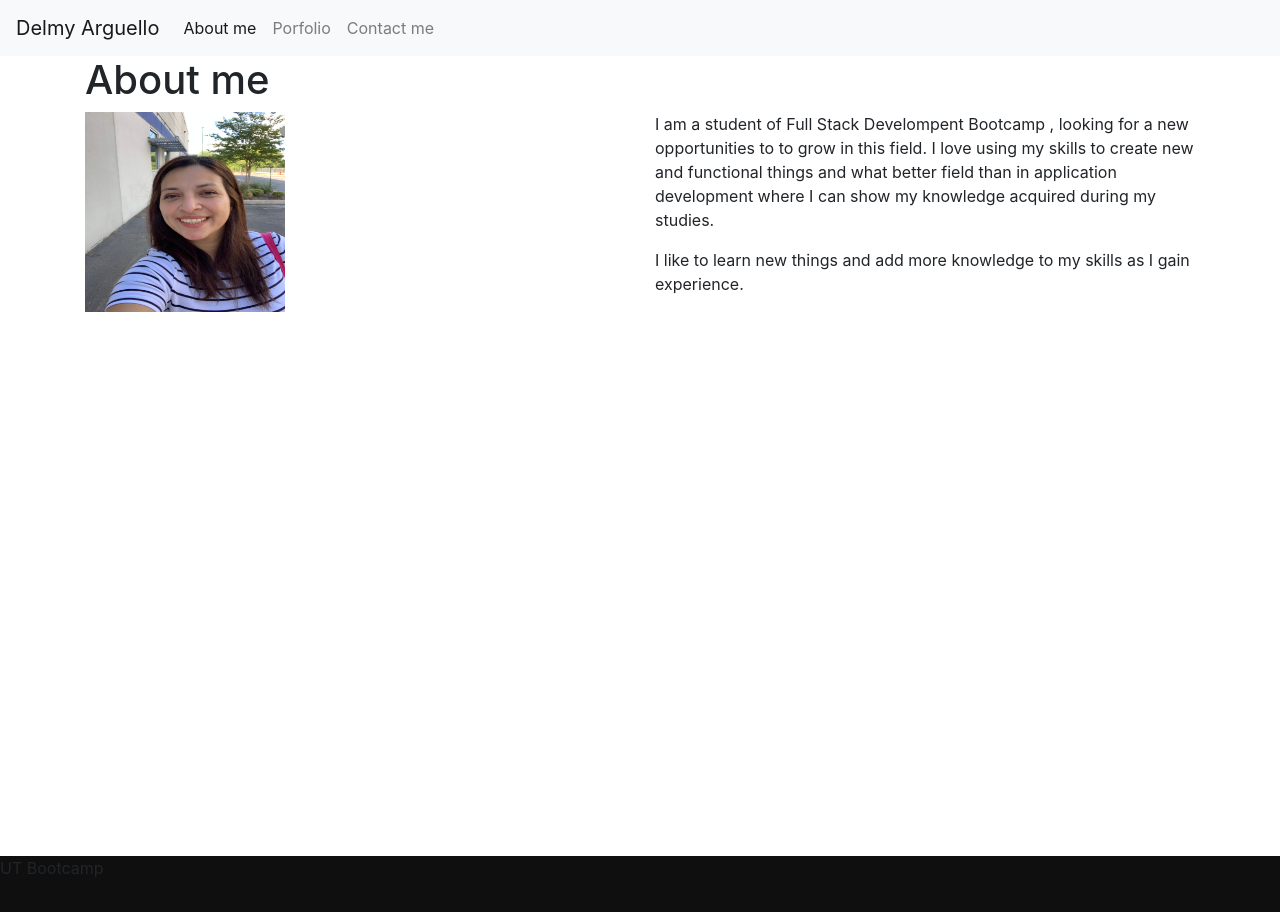
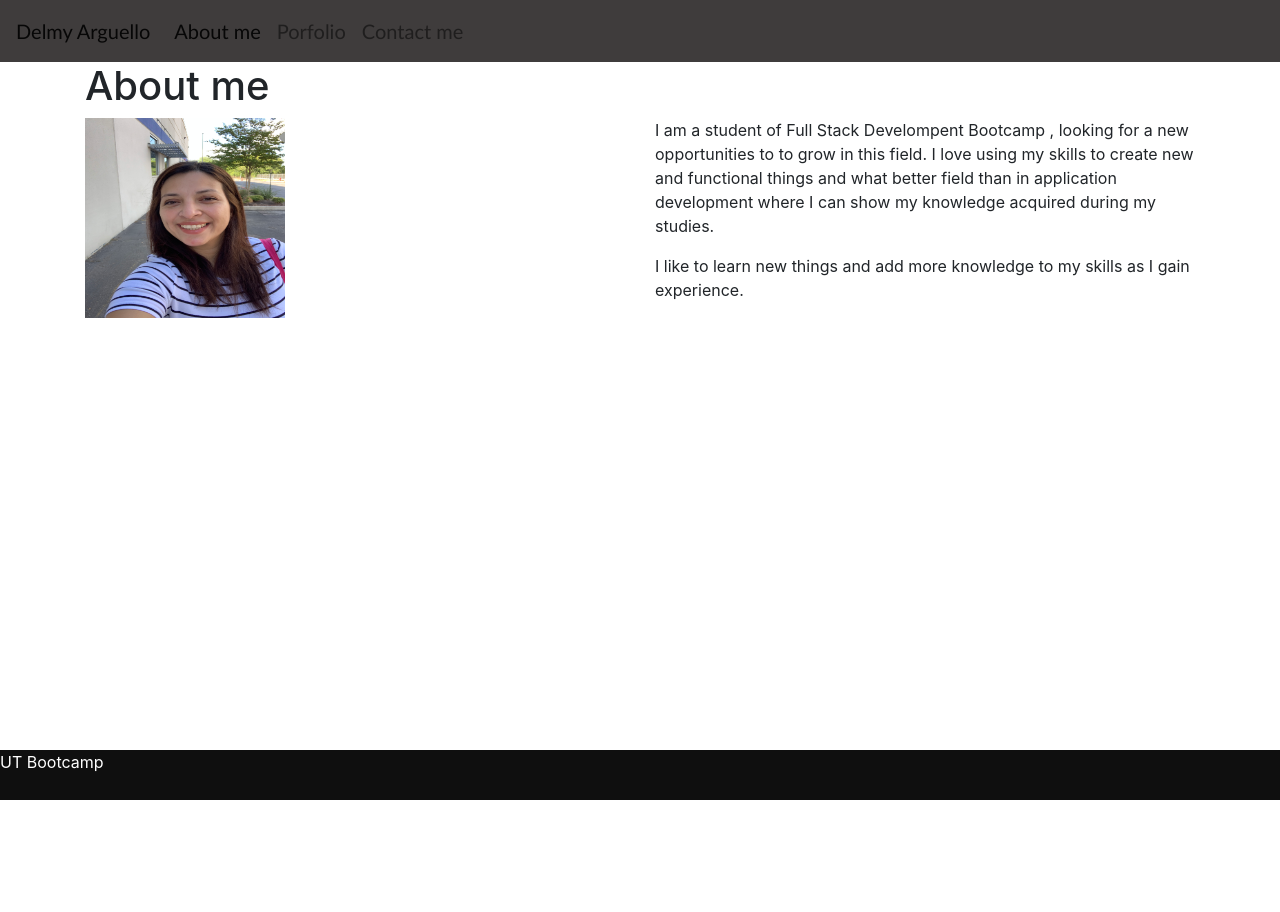
Before and after one commit to kroarguello/DelmyArguello-portfolioReact, a React (Create React App) app: page / in a window 1280 px wide. Shown: the top 912 px of the page. After the commit the page ends 862 px from the top, so only its background shows below. Built offline with nearby package versions, Linux system fonts and the light colour scheme.

Commit message:
moving file

```diff
--- a/src/components/Footer/index.js
+++ b/src/components/Footer/index.js
@@ -4,7 +4,7 @@ import "./style.css";
 function Footer(){
 return (
     <div className="footer ">
-    <p>UT Bootcamp</p>
+    <p className="pposition">UT Bootcamp</p>
   </div>
 );
 }
--- a/src/components/Footer/style.css
+++ b/src/components/Footer/style.css
@@ -1,14 +1,12 @@
 .footer {
-  min-height: 100px;
+  min-height: 50px;
   background: #0f0f0f;
-  position: relative;
+  position: fixed;
+  bottom:0;
+  width:100%;
+  color: white;
 }
 
-.footer span {
-  position: absolute;
-  bottom: 0;
-  left: 0;
-  right: 0;
-  padding: 3px;
-  background: #B8B8B8;
+.pposition {
+float:center;
 }
--- a/src/components/Navbar/index.js
+++ b/src/components/Navbar/index.js
@@ -4,8 +4,8 @@ import "./style.css";
 
 function Navbar() {
   return (
-    <nav className="navbar navbar-expand-lg navbar-light bg-light">
-      <Link className="navbar-brand" to="/">
+    <nav className="navbar navbar-expand-lg navbar-light navbar1">
+      <Link className="navbar-brand font1" to="/">
         Delmy Arguello
       </Link>
       <div>
--- a/src/components/Navbar/style.css
+++ b/src/components/Navbar/style.css
@@ -1,3 +1,73 @@
 nav.navbar.navbar-default {
   margin-bottom: 0;
 }
+body {margin: 0;}
+
+
+.navbar1{
+background-color: rgb(63, 60, 60);
+font-family: 'Gill Sans', 'Gill Sans MT', Calibri, 'Trebuchet MS', sans-serif;
+color: white;
+font-size: 20px;
+
+}
+
+.font1{
+  font-size: 30px;
+}
+
+ul.sidenav {
+  list-style-type: none;
+  margin: 0;
+  padding: 0;
+  width: 25%;
+  background-color: #f1f1f1;
+  position: fixed;
+  height: 100%;
+  overflow: auto;
+}
+
+ul.sidenav li a {
+  display: block;
+  color: white;
+  padding: 8px 16px;
+  text-decoration: none;
+}
+
+ul.sidenav li a.active {
+  background-color: #4CAF50;
+  color: white;
+}
+
+ul.sidenav li a:hover:not(.active) {
+  background-color: #555;
+  color: white;
+}
+
+div.content {
+  margin-left: 25%;
+  padding: 1px 16px;
+  height: 1000px;
+}
+
+@media screen and (max-width: 900px) {
+  ul.sidenav {
+    width: 100%;
+    height: auto;
+    position: relative;
+  }
+
+  ul.sidenav li a {
+    float: left;
+    padding: 15px;
+  }
+
+  div.content {margin-left: 0;}
+}
+
+@media screen and (max-width: 400px) {
+  ul.sidenav li a {
+    text-align: center;
+    float: none;
+  }
+}
```
Also changed, not shown: src/components/Container/index.js (deleted, +0 -7 lines).
